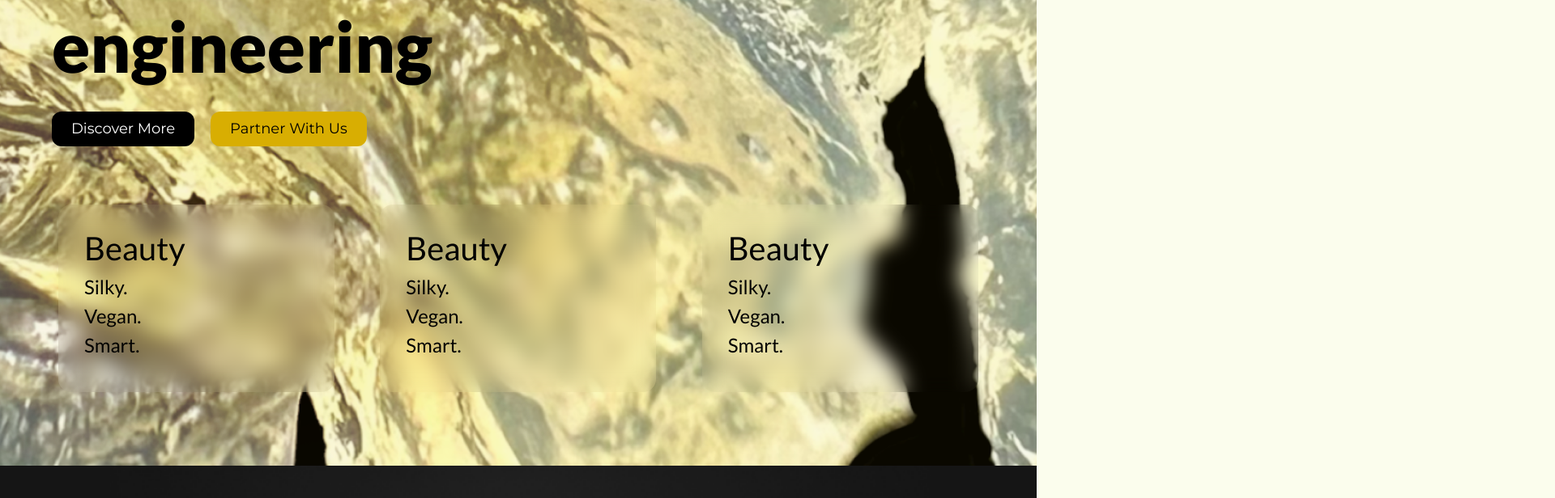
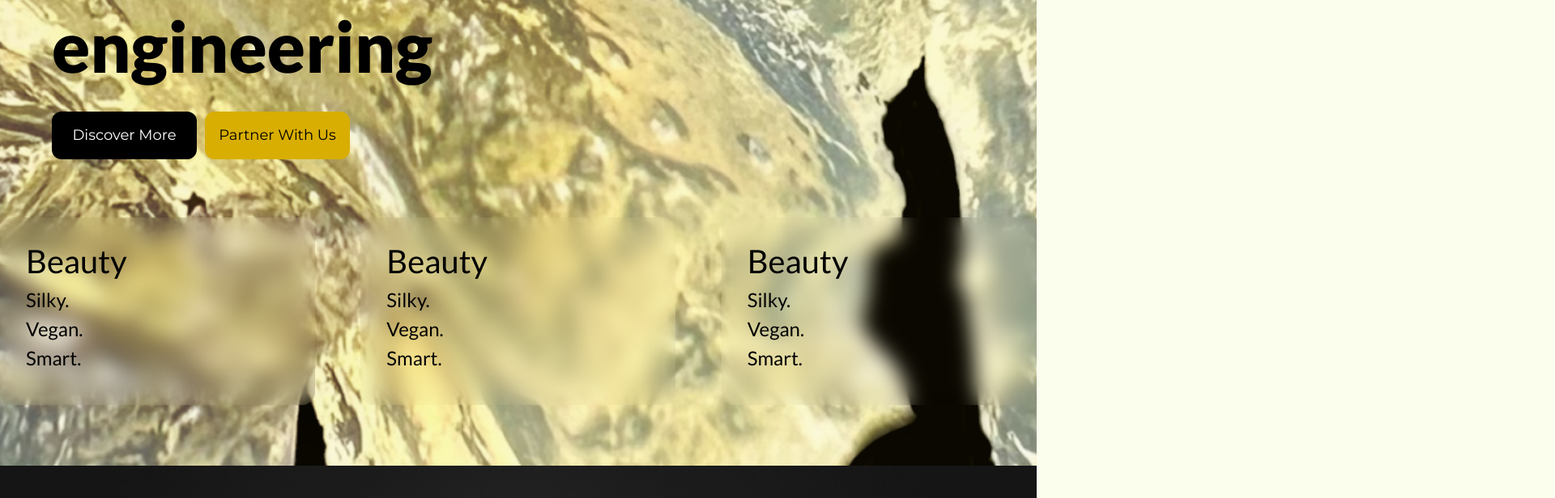
Before and after one commit to MrDrProfessorPatrick/olexir, a Next.js app: page / in a window 1280 px wide. Shown: the part 340-956 px from the top of the page at 81% size, 1920 px wide, since content can reach past the window. Built offline with nearby package versions, Linux system fonts and the light colour scheme.

Commit message:
HeroPageButtons sizes done

```diff
--- a/src/components/HeroPage.js
+++ b/src/components/HeroPage.js
@@ -36,19 +36,19 @@ export default function HeroPage() {
           </span>
           <div className="relative mt-4">
             <button
-              className={`px-6 py-2 rounded-xl relative cursor-pointer bg-black z-1000 text-white text-[18px] mr-[10px] ${montserrat.className}`}
+              className={`w-[150px] h-[49px] sm:w-[179px] h-[59px] rounded-xl relative cursor-pointer bg-black z-1000 text-white text-[14px] md:text-[18px] ${montserrat.className}`}
             >
               Discover More
             </button>
             <button
-              className={`px-6 py-2 rounded-xl relative cursor-pointer bg-[#D8AE02] z-1000 text-black text-[18px] ml-[10px] ${montserrat.className}`}
+              className={`w-[150px] h-[49px] sm:w-[179px] h-[59px]  rounded-xl relative cursor-pointer bg-[#D8AE02] z-1000 text-black text-[14px] md:text-[18px] ml-[10px] ${montserrat.className}`}
             >
               Partner With Us
             </button>
           </div>
         </div>
         <div
-          className={`flex flex-col items-center lg:flex-row lg:justify-center mt-18 gap-14 mx-auto px-18  ${lato.className}`}
+          className={`flex flex-col items-center lg:flex-row lg:justify-center mt-18 gap-14 mx-auto  ${lato.className}`}
         >
           <div className="flex-1 h-[232px] w-[90%] lg:max-w-[420px] backdrop-blur-md bg-transparent z-10 rounded-2xl">
             <div className="pt-6 lg:pl-8">
```
